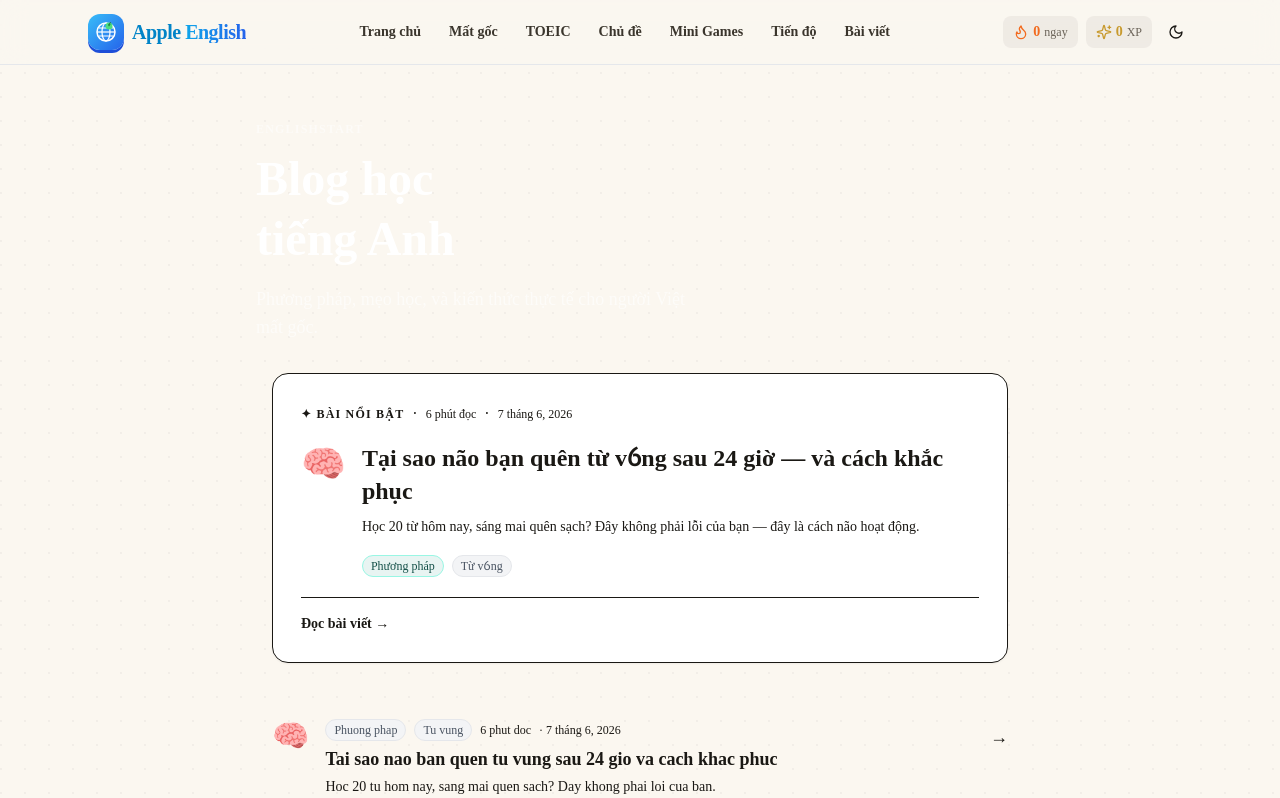
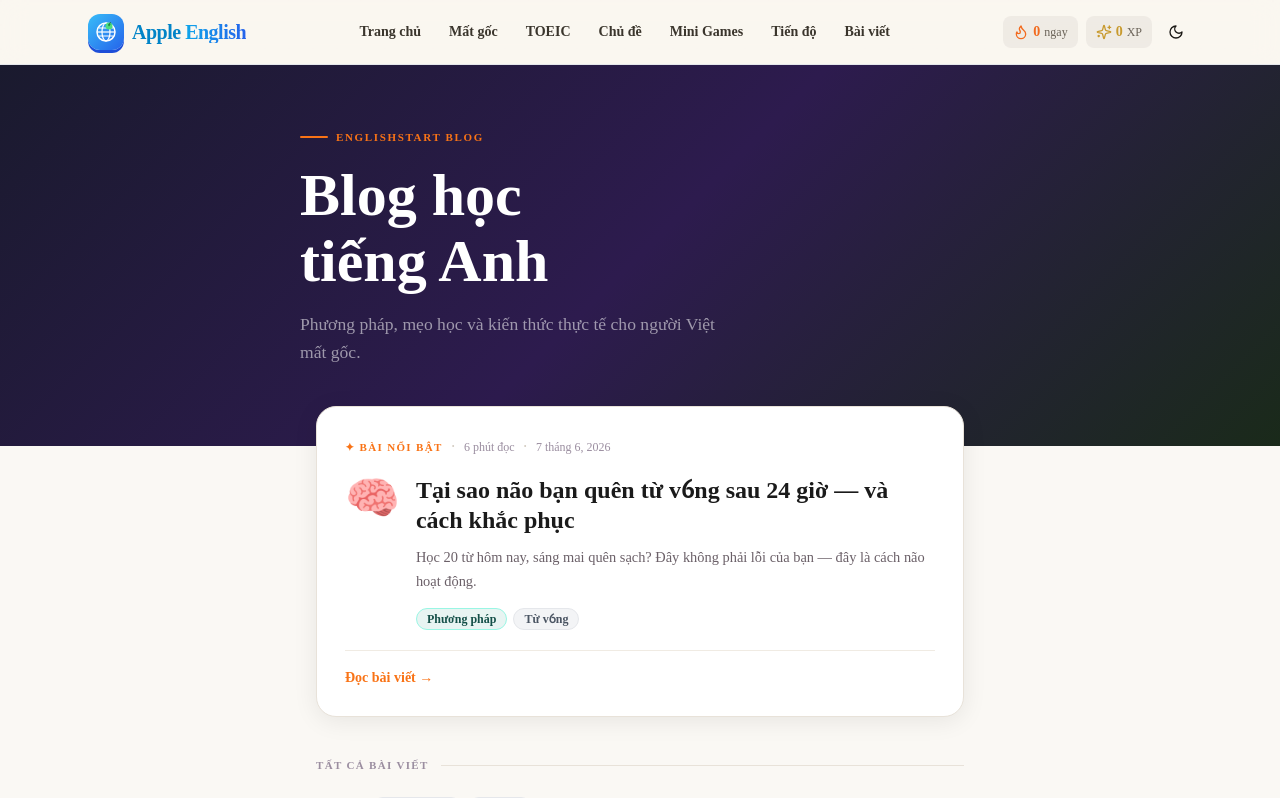
Before and after one commit to NguyeQuanHuy/apple-english, a Next.js app: page /blog in a window 1280 px wide. Shown: the top 798 px of the page. Built offline with nearby package versions, Linux system fonts and the light colour scheme.

Commit message:
redesign blog page v2 inline styles

```diff
--- a/app/blog/page.tsx
+++ b/app/blog/page.tsx
@@ -11,8 +11,7 @@ function formatDate(raw: string) {
   const parts = raw.split("/");
   if (parts.length === 3) {
     const [d, m, y] = parts;
-    const date = new Date(Number(y), Number(m) - 1, Number(d));
-    return date.toLocaleDateString("vi-VN", { day: "numeric", month: "long", year: "numeric" });
+    return new Date(Number(y), Number(m) - 1, Number(d)).toLocaleDateString("vi-VN", { day: "numeric", month: "long", year: "numeric" });
   }
   const date = new Date(raw);
   if (isNaN(date.getTime())) return raw;
@@ -21,107 +20,141 @@ function formatDate(raw: string) {
 
 const TAG_COLORS: Record<string, string> = {
   "Phương pháp": "bg-teal-50 text-teal-700 border-teal-200",
-  "Từ vựng": "bg-amber-50 text-amber-700 border-amber-200",
+  "Từ vựng":     "bg-amber-50 text-amber-700 border-amber-200",
   "Kinh nghiệm": "bg-violet-50 text-violet-700 border-violet-200",
-  "Mất gốc": "bg-rose-50 text-rose-700 border-rose-200",
-  "TOEIC": "bg-blue-50 text-blue-700 border-blue-200",
-  "Ngữ pháp": "bg-green-50 text-green-700 border-green-200",
+  "Mất gốc":     "bg-rose-50 text-rose-700 border-rose-200",
+  "TOEIC":       "bg-blue-50 text-blue-700 border-blue-200",
+  "Ngữ pháp":    "bg-green-50 text-green-700 border-green-200",
 };
 
 function TagBadge({ tag }: { tag: string }) {
   const cls = TAG_COLORS[tag] ?? "bg-gray-100 text-gray-600 border-gray-200";
   return (
-    <span className={`text-xs font-medium px-2 py-0.5 rounded-full border ${cls}`}>
-      {tag}
-    </span>
+    <span className={`text-xs font-semibold px-2.5 py-0.5 rounded-full border ${cls}`}>{tag}</span>
   );
 }
 
 export default function BlogPage() {
-  const sorted = [...BLOG_POSTS].sort((a, b) => {
-    const parseDate = (d: string) => {
-      const parts = d?.split("/");
-      if (parts?.length === 3) return new Date(Number(parts[2]), Number(parts[1]) - 1, Number(parts[0])).getTime();
+  const sorted = [...BLOG_POSTS].sort((a: any, b: any) => {
+    const parse = (d: string) => {
+      const p = d?.split("/");
+      if (p?.length === 3) return new Date(+p[2], +p[1]-1, +p[0]).getTime();
       return new Date(d ?? 0).getTime();
     };
-    return parseDate((b as any).date ?? (b as any).publishedAt) - parseDate((a as any).date ?? (a as any).publishedAt);
+    return parse(b.date ?? b.publishedAt) - parse(a.date ?? a.publishedAt);
   });
 
   const [featured, ...rest] = sorted;
 
   return (
-    <main className="min-h-screen bg-[var(--paper)] pb-20">
-      {/* Hero header */}
-      <div className="bg-[var(--ink)] text-white px-4 py-14">
-        <div className="max-w-3xl mx-auto">
-          <p className="text-xs font-semibold tracking-widest uppercase text-white/50 mb-3">EnglishStart</p>
-          <h1 className="font-display text-5xl font-bold leading-tight mb-4">Blog học<br />tiếng Anh</h1>
-          <p className="text-white/60 text-lg max-w-md">
-            Phương pháp, mẹo học, và kiến thức thực tế cho người Việt mất gốc.
+    <main className="min-h-screen" style={{ background: "#faf8f4" }}>
+
+      {/* ── Hero ── */}
+      <div style={{ background: "linear-gradient(135deg, #1a1a2e 0%, #2d1b4e 50%, #1a2a1a 100%)", padding: "4rem 1rem 5rem" }}>
+        <div style={{ maxWidth: 680, margin: "0 auto" }}>
+          <div style={{ display: "flex", alignItems: "center", gap: 8, marginBottom: 16 }}>
+            <span style={{ width: 28, height: 2, background: "#f97316", display: "inline-block", borderRadius: 2 }}></span>
+            <span style={{ fontSize: 11, fontWeight: 700, letterSpacing: "0.15em", textTransform: "uppercase", color: "#f97316" }}>EnglishStart Blog</span>
+          </div>
+          <h1 style={{ fontFamily: "var(--font-display, serif)", fontSize: "clamp(2.5rem, 6vw, 3.75rem)", fontWeight: 800, color: "#fff", lineHeight: 1.1, marginBottom: "1rem" }}>
+            Blog học<br />tiếng Anh
+          </h1>
+          <p style={{ fontSize: "1.1rem", color: "rgba(255,255,255,0.55)", maxWidth: 420, lineHeight: 1.6 }}>
+            Phương pháp, mẹo học và kiến thức thực tế cho người Việt mất gốc.
           </p>
         </div>
       </div>
 
-      <div className="max-w-3xl mx-auto px-4">
-        {/* Featured post */}
+      <div style={{ maxWidth: 680, margin: "0 auto", padding: "0 1rem 4rem" }}>
+
+        {/* ── Featured card ── */}
         {featured && (
-          <Link href={`/blog/${(featured as any).slug}`}>
-            <article className="group -mt-6 bg-white rounded-2xl border border-[var(--paper-border)] p-7 shadow-sm hover:shadow-md transition-all duration-200 mb-8 cursor-pointer">
-              <div className="flex items-center gap-2 mb-4 flex-wrap">
-                <span className="text-xs font-bold tracking-widest uppercase text-[var(--ember)]">✦ Bài nổi bật</span>
-                <span className="text-[var(--paper-border)]">·</span>
-                <span className="text-xs text-[var(--ink-muted)]">{(featured as any).readingTime ?? (featured as any).readTime}</span>
-                <span className="text-[var(--paper-border)]">·</span>
-                <span className="text-xs text-[var(--ink-muted)]">{formatDate((featured as any).date ?? (featured as any).publishedAt)}</span>
+          <Link href={`/blog/${(featured as any).slug}`} style={{ textDecoration: "none" }}>
+            <article style={{
+              background: "#fff",
+              borderRadius: 20,
+              border: "1.5px solid #e8e2d9",
+              padding: "1.75rem",
+              marginTop: "-2.5rem",
+              marginBottom: "2.5rem",
+              boxShadow: "0 4px 24px rgba(0,0,0,0.08)",
+              cursor: "pointer",
+              transition: "transform .2s, box-shadow .2s",
+            }}
+              onMouseEnter={e => { (e.currentTarget as HTMLElement).style.transform = "translateY(-3px)"; (e.currentTarget as HTMLElement).style.boxShadow = "0 8px 32px rgba(0,0,0,0.12)"; }}
+              onMouseLeave={e => { (e.currentTarget as HTMLElement).style.transform = "translateY(0)"; (e.currentTarget as HTMLElement).style.boxShadow = "0 4px 24px rgba(0,0,0,0.08)"; }}
+            >
+              <div style={{ display: "flex", alignItems: "center", gap: 8, marginBottom: 16, flexWrap: "wrap" as const }}>
+                <span style={{ fontSize: 11, fontWeight: 800, letterSpacing: "0.12em", textTransform: "uppercase" as const, color: "#f97316" }}>✦ Bài nổi bật</span>
+                <span style={{ color: "#d1c9be" }}>·</span>
+                <span style={{ fontSize: 12, color: "#9b8ea0" }}>{(featured as any).readingTime ?? (featured as any).readTime}</span>
+                <span style={{ color: "#d1c9be" }}>·</span>
+                <span style={{ fontSize: 12, color: "#9b8ea0" }}>{formatDate((featured as any).date ?? (featured as any).publishedAt)}</span>
               </div>
-              <div className="flex gap-4 items-start">
-                <span className="text-4xl leading-none mt-1 hidden sm:block">{(featured as any).emoji ?? "📖"}</span>
-                <div className="flex-1 min-w-0">
-                  <h2 className="font-display text-2xl font-bold text-[var(--ink)] mb-2 leading-snug group-hover:text-[var(--ember)] transition-colors">
+
+              <div style={{ display: "flex", gap: 16, alignItems: "flex-start" }}>
+                <span style={{ fontSize: "2.75rem", lineHeight: 1, flexShrink: 0, marginTop: 2 }}>{(featured as any).emoji ?? "📖"}</span>
+                <div style={{ flex: 1, minWidth: 0 }}>
+                  <h2 style={{ fontFamily: "var(--font-display, serif)", fontSize: "1.5rem", fontWeight: 800, color: "#1a1a1a", lineHeight: 1.25, marginBottom: 10 }}>
                     {(featured as any).title}
                   </h2>
-                  <p className="text-[var(--ink-muted)] text-sm leading-relaxed mb-4 line-clamp-2">
+                  <p style={{ fontSize: "0.9rem", color: "#6b6068", lineHeight: 1.7, marginBottom: 14 }}>
                     {(featured as any).summary ?? (featured as any).excerpt}
                   </p>
-                  <div className="flex items-center gap-2 flex-wrap">
+                  <div style={{ display: "flex", gap: 6, flexWrap: "wrap" as const }}>
                     {((featured as any).tags ?? []).map((t: string) => <TagBadge key={t} tag={t} />)}
                   </div>
                 </div>
               </div>
-              <div className="mt-5 pt-4 border-t border-[var(--paper-border)] flex items-center justify-between">
-                <span className="text-sm font-semibold text-[var(--ember)]">Đọc bài viết →</span>
+
+              <div style={{ marginTop: 20, paddingTop: 16, borderTop: "1px solid #f0ebe3", display: "flex", justifyContent: "space-between", alignItems: "center" }}>
+                <span style={{ fontSize: 14, fontWeight: 700, color: "#f97316" }}>Đọc bài viết →</span>
               </div>
             </article>
           </Link>
         )}
 
-        {/* Post list */}
-        <div className="flex flex-col divide-y divide-[var(--paper-border)]">
-          {rest.map((post) => (
-            <Link key={(post as any).slug} href={`/blog/${(post as any).slug}`}>
-              <article className="group py-6 flex gap-4 items-start hover:bg-white hover:px-4 hover:-mx-4 hover:rounded-xl transition-all duration-150 cursor-pointer">
-                <span className="text-3xl leading-none mt-0.5 hidden sm:block">{(post as any).emoji ?? "📄"}</span>
-                <div className="flex-1 min-w-0">
-                  <div className="flex items-center gap-2 mb-1.5 flex-wrap">
-                    {((post as any).tags ?? []).slice(0, 2).map((t: string) => <TagBadge key={t} tag={t} />)}
-                    <span className="text-xs text-[var(--ink-muted)]">{(post as any).readingTime ?? (post as any).readTime}</span>
-                    <span className="text-xs text-[var(--ink-muted)]">· {formatDate((post as any).date ?? (post as any).publishedAt)}</span>
+        {/* ── Section label ── */}
+        {rest.length > 0 && (
+          <div style={{ display: "flex", alignItems: "center", gap: 12, marginBottom: 4 }}>
+            <span style={{ fontSize: 11, fontWeight: 700, letterSpacing: "0.12em", textTransform: "uppercase" as const, color: "#9b8ea0" }}>Tất cả bài viết</span>
+            <div style={{ flex: 1, height: 1, background: "#e8e2d9" }}></div>
+          </div>
+        )}
+
+        {/* ── Post list ── */}
+        <div style={{ display: "flex", flexDirection: "column" as const }}>
+          {rest.map((post: any, i: number) => (
+            <Link key={post.slug} href={`/blog/${post.slug}`} style={{ textDecoration: "none" }}>
+              <article style={{
+                display: "flex",
+                gap: 16,
+                alignItems: "flex-start",
+                padding: "1.25rem 0",
+                borderBottom: i < rest.length - 1 ? "1px solid #f0ebe3" : "none",
+                cursor: "pointer",
+              }}>
+                <span style={{ fontSize: "2rem", lineHeight: 1, flexShrink: 0, marginTop: 2 }}>{post.emoji ?? "📄"}</span>
+                <div style={{ flex: 1, minWidth: 0 }}>
+                  <div style={{ display: "flex", gap: 6, flexWrap: "wrap" as const, marginBottom: 6 }}>
+                    {(post.tags ?? []).slice(0, 2).map((t: string) => <TagBadge key={t} tag={t} />)}
+                    <span style={{ fontSize: 12, color: "#9b8ea0" }}>{post.readingTime ?? post.readTime} · {formatDate(post.date ?? post.publishedAt)}</span>
                   </div>
-                  <h2 className="font-display text-lg font-bold text-[var(--ink)] leading-snug group-hover:text-[var(--ember)] transition-colors mb-1">
-                    {(post as any).title}
+                  <h2 style={{ fontFamily: "var(--font-display, serif)", fontSize: "1.1rem", fontWeight: 700, color: "#1a1a1a", lineHeight: 1.35, marginBottom: 4 }}>
+                    {post.title}
                   </h2>
-                  <p className="text-[var(--ink-muted)] text-sm leading-relaxed line-clamp-1">
-                    {(post as any).summary ?? (post as any).excerpt}
+                  <p style={{ fontSize: "0.85rem", color: "#6b6068", lineHeight: 1.6, overflow: "hidden", display: "-webkit-box", WebkitLineClamp: 1, WebkitBoxOrient: "vertical" as const }}>
+                    {post.summary ?? post.excerpt}
                   </p>
                 </div>
-                <span className="text-[var(--ink-muted)] group-hover:text-[var(--ember)] text-lg mt-1 transition-colors flex-shrink-0">→</span>
+                <span style={{ fontSize: 18, color: "#d1c9be", flexShrink: 0, marginTop: 4 }}>→</span>
               </article>
             </Link>
           ))}
         </div>
 
         {sorted.length === 0 && (
-          <p className="text-center text-[var(--ink-muted)] py-20">Chưa có bài viết nào.</p>
+          <p style={{ textAlign: "center", color: "#9b8ea0", padding: "5rem 0" }}>Chưa có bài viết nào.</p>
         )}
       </div>
     </main>
```
